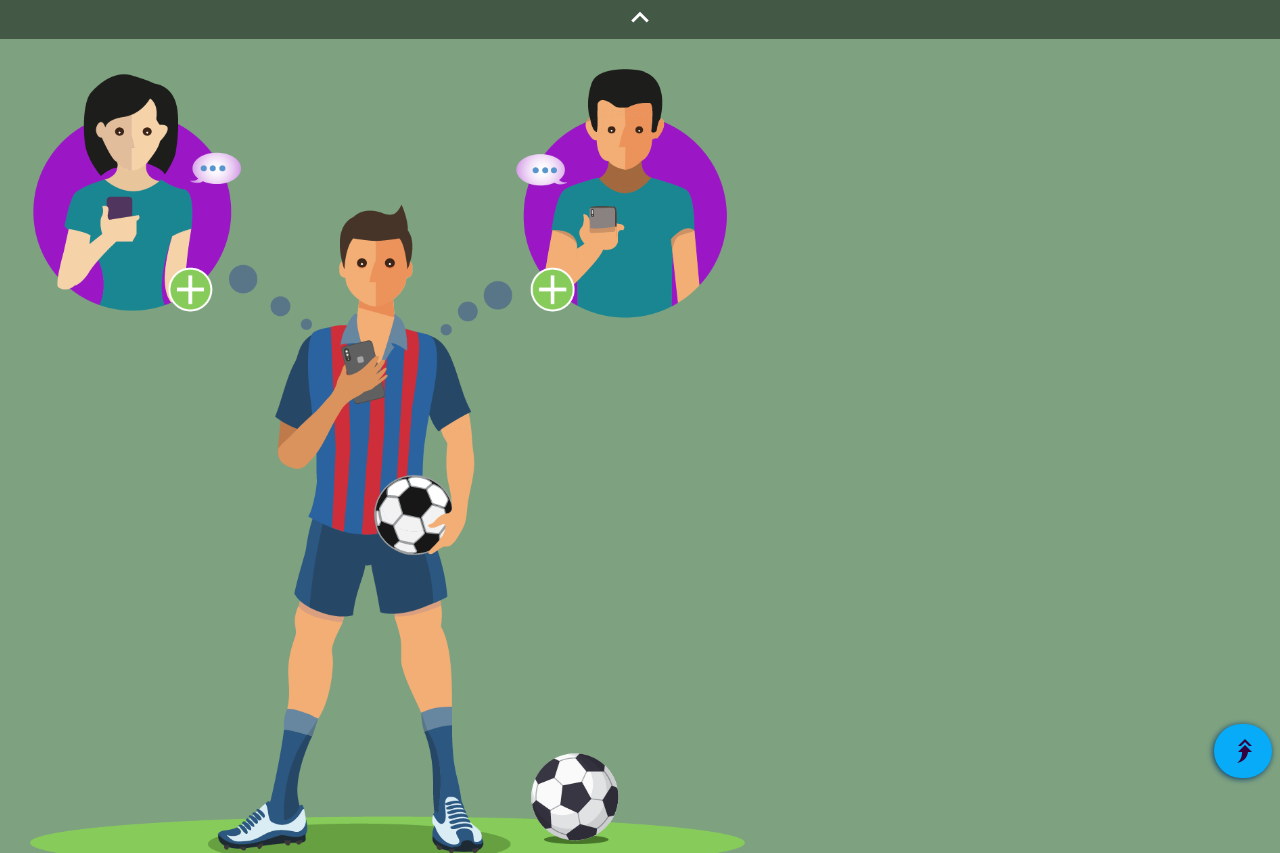
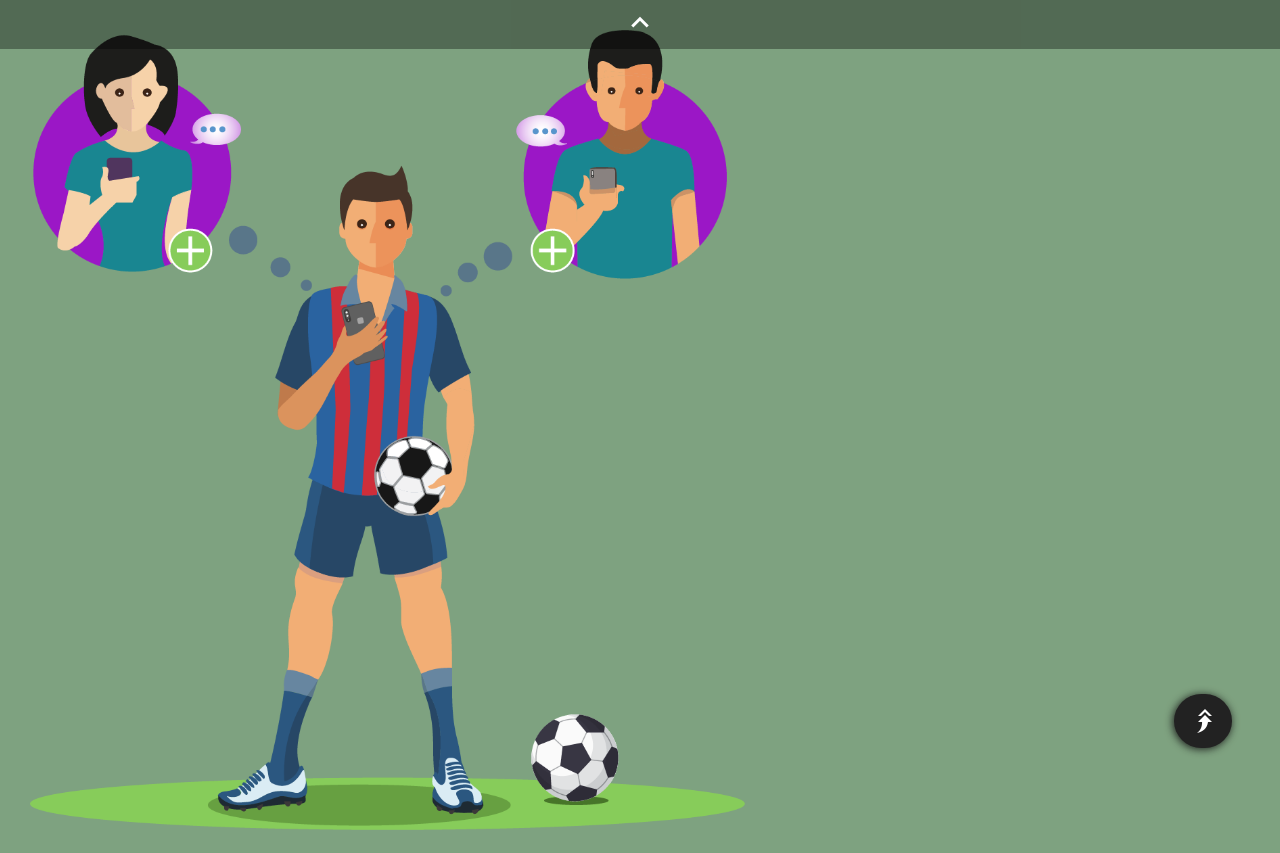
Before and after one commit to h4rSHp/Hey, a plain HTML site: page illustration.html in a window 1280 px wide. Shown: the top 853 px of the page. Drawn offline with Linux system fonts and the light colour scheme.

Commit message:
Update illustration.css

```diff
--- a/illustration.css
+++ b/illustration.css
@@ -9,41 +9,10 @@ body {
 }
 a {
   text-decoration: none;
+  color: white;
 }
-/*
-.row {
-  display: -ms-flexbox;
-  -ms-flex-wrap: wrap;
-  display: flex;
-  flex-wrap: wrap;
-  padding: 0 4px;border: 5px solid red;
-}
-.column {
-  -ms-flex: 25%;
-  flex: 25%;
-  max-width: 25%;
-  padding: 0 4px;
-}
-
-.column img {
-  margin-top: 8px;
-  vertical-align: middle;
-  width: 100%;
-}
-@media screen and (max-width: 800px) {
-  .column {
-    -ms-flex: 50%;
-    flex: 50%;
-    max-width: 50%;
-  }
-}
-@media screen and (max-width: 600px) {
-  .column {
-    -ms-flex: 100%;
-    flex: 100%;
-    max-width: 100%;
-  }
-}*/
+/*  */
+/*  */
 .container {
   display: flex;
   flex-wrap: wrap;
@@ -82,9 +51,10 @@ a {
 #downloadArrow {
   width: 100%;
   cursor: pointer;
+  padding: 5px;
 }
 #downloadArrow:hover {
-  background-color: rgba(0, 0, 0, 0.459);
+  background-color: rgba(0, 0, 0, 0.349);
   color: white;
 }
 #downloadContent {
@@ -92,15 +62,17 @@ a {
 }
 .download {
   text-align: center;
-  animation: colorChange 20s ease-in-out infinite alternate;
   color: black;
+  position: fixed;
+  top: 0;
+  width: 100%;
 }
 .download button {
   border: none;
   font-size: 20px;
   cursor: pointer;
   background: none;
-  padding: 12px 20px;
+  padding: 12px 18px;
   margin: 5px 10px 0 10px;
   background: rgb(48, 48, 47);
   color: white;
@@ -124,17 +96,21 @@ a {
 /*  */
 #arrow {
   display: block;
-  background-color: rgb(8, 171, 247);
-  color: rgb(51, 1, 61);
+  background-color: rgb(34, 34, 34);
+  color: rgb(255, 255, 255);
   padding: 15px;
   border: none;
   border-radius: 100px;
   position: fixed;
-  right: 10px;
-  bottom: 20px;
+  right: 50px;
+  bottom: 50px;
   transform: rotate(90deg);
-  box-shadow: 1px 1px 6px rgb(0, 57, 110);
+  box-shadow: 1px 1px 8px rgb(26, 26, 26);
+  transition: scale 0.5s ease-in-out;
 }
 #arrow:hover {
-  box-shadow: 2px 2px 10px rgb(0, 57, 110);
+  scale: 1.1;
 }
+#arrow:hover {
+  box-shadow: 1px 1px 10px rgb(0, 0, 0);
+}
```
